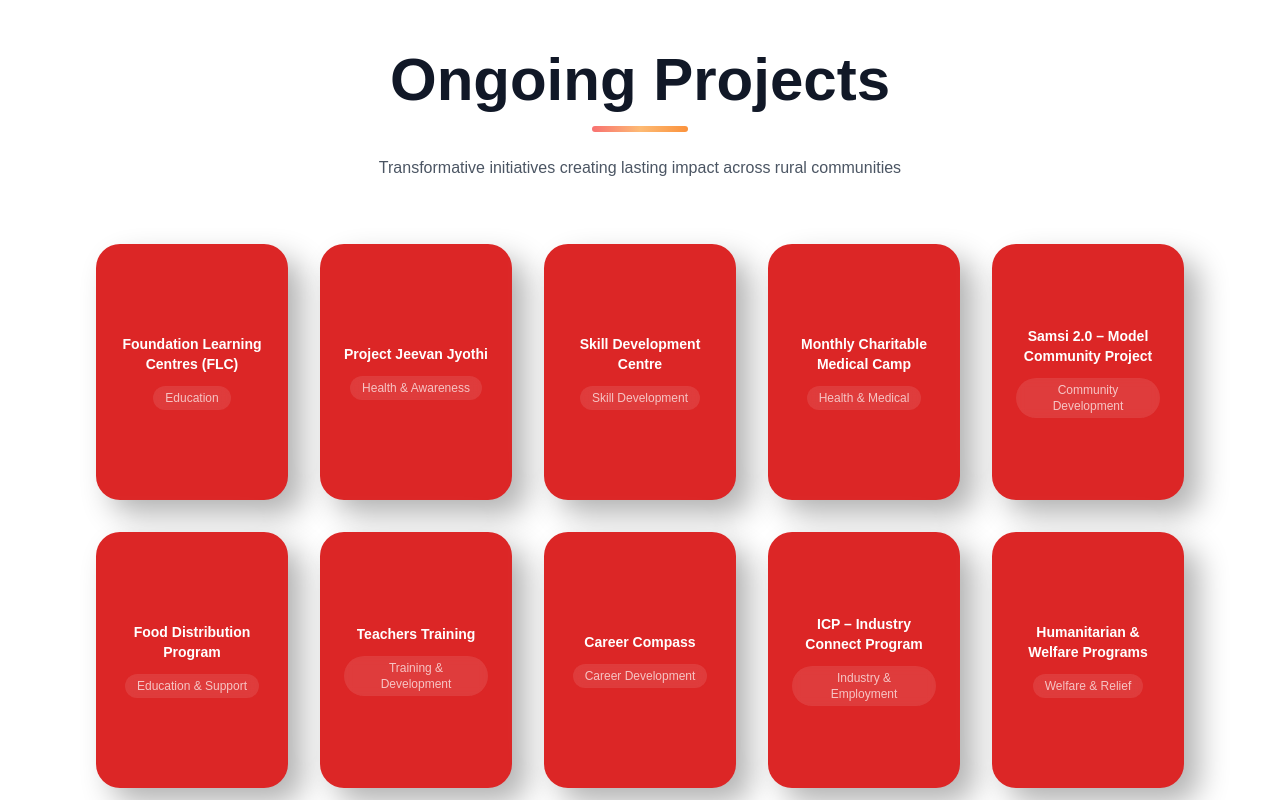
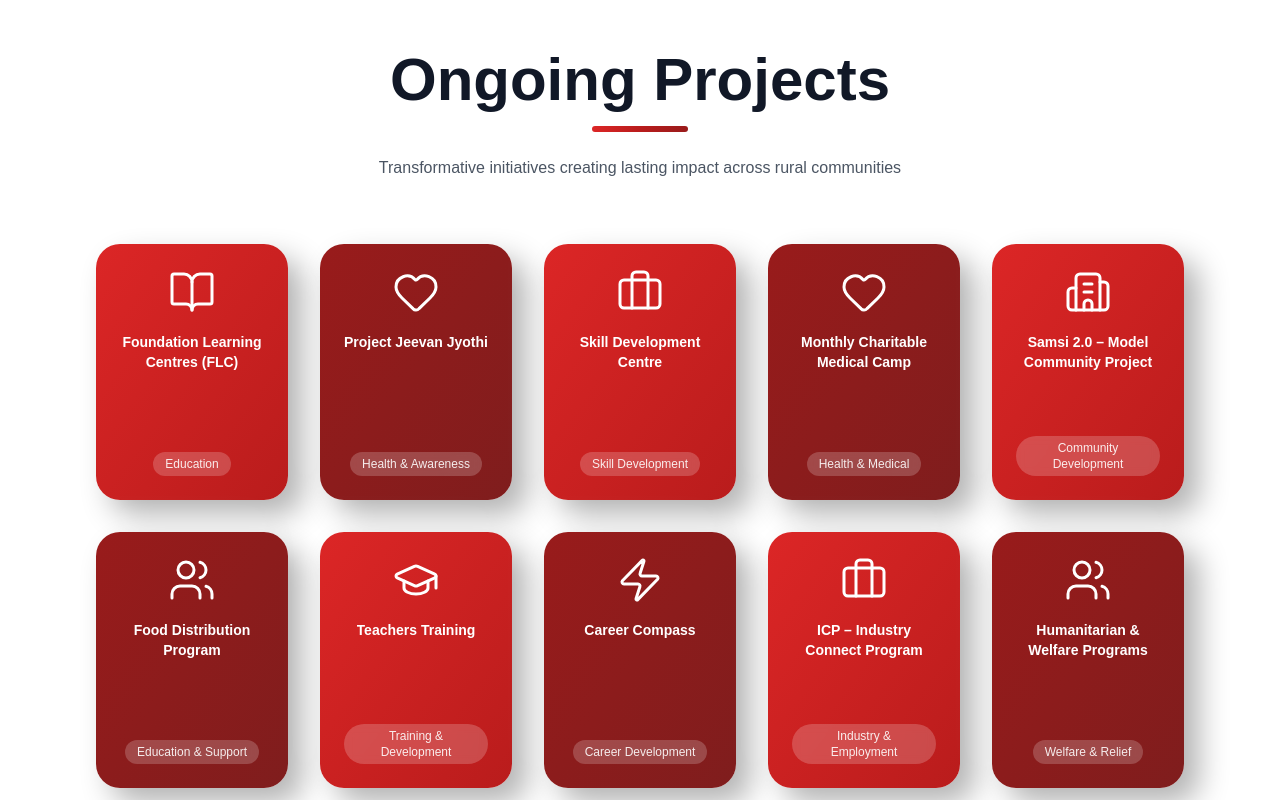
Before and after one commit to muhammed-ijas/candleofhope, a React (Vite) app: page / in a window 1280 px wide. Shown: the part 3400-4200 px from the top of the page. Built offline with nearby package versions, Linux system fonts and the light colour scheme; the HTML template or start-up script is replaced by a standard one; a web font is replaced by a local one.

Commit message:
changes added

```diff
--- a/src/components/Projects.jsx
+++ b/src/components/Projects.jsx
@@ -81,6 +81,17 @@ export default function Projects() {
 
   const expandedData = expandedProject ? projects.find(p => p.id === expandedProject) : null;
 
+  // Function to get card gradient based on index
+  const getCardGradient = (index) => {
+    if (index % 2 === 0) {
+      // Standard red gradient for even indices (0, 2, 4, 6, 8)
+      return 'bg-gradient-to-br from-red-600 to-red-700';
+    } else {
+      // Darker red/crimson gradient for odd indices (1, 3, 5, 7, 9)
+      return 'bg-gradient-to-br from-red-800 to-red-900';
+    }
+  };
+
   return (
     <div className="relative min-h-screen bg-white py-16 sm:py-20 lg:py-24 overflow-hidden">
       {/* Animations */}
@@ -123,7 +134,6 @@ export default function Projects() {
           animation: fadeIn 0.3s ease-out forwards;
         }
         .neumorphic-card {
-          background: #dc2626;
           box-shadow: 15px 15px 30px rgba(0, 0, 0, 0.3),
                       -15px -15px 30px rgba(255, 255, 255, 0.1);
           transition: all 0.3s ease;
@@ -151,7 +161,7 @@ export default function Projects() {
           <h2 className="text-4xl sm:text-5xl lg:text-6xl font-bold leading-tight text-gray-900 mb-4">
             Ongoing Projects
           </h2>
-          <div className="w-24 h-1.5 bg-gradient-to-r from-red-400 via-orange-300 to-orange-400 rounded-full mx-auto mb-6"></div>
+          <div className="w-24 h-1.5 bg-gradient-to-r from-red-600 via-red-700 to-red-800 rounded-full mx-auto mb-6"></div>
           <p className="text-base sm:text-base text-gray-600">
             Transformative initiatives creating lasting impact across rural communities
           </p>
@@ -177,21 +187,20 @@ export default function Projects() {
                   className="w-full"
                 >
                   {/* Card Container */}
-                  <div className="relative rounded-3xl p-6 overflow-hidden transition-all duration-500 neumorphic-card h-64 flex flex-col items-center justify-center">
+                  <div className={`relative rounded-3xl p-6 overflow-hidden transition-all duration-500 neumorphic-card h-64 flex flex-col items-center justify-center ${getCardGradient(idx)}`}>
 
-
-                    {/* Number Badge */}
-                    {/* <div className="text-5xl font-bold text-white/90 mb-2">
-                      {String(project.id).padStart(2, '0')}
-                    </div> */}
+                    {/* Icon */}
+                    <div className="mb-4">
+                      <IconComponent className="w-12 h-12 text-white" strokeWidth={1.5} />
+                    </div>
 
                     {/* Title - Truncated */}
-                    <h4 className="text-white font-bold text-center text-sm line-clamp-2">
+                    <h4 className="text-white font-bold text-center text-sm line-clamp-3 mb-3">
                       {project.title}
                     </h4>
 
                     {/* Category Badge */}
-                    <p className="text-white/70 text-xs mt-3 bg-white/10 px-3 py-1 rounded-full backdrop-blur-sm">
+                    <p className="text-white/90 text-xs mt-auto bg-white/20 px-3 py-1 rounded-full backdrop-blur-sm">
                       {project.category}
                     </p>
                   </div>
@@ -218,7 +227,6 @@ export default function Projects() {
             <div className="sticky top-0 bg-gradient-to-r from-red-600 to-red-700 text-white p-8 flex items-start justify-between rounded-t-3xl">
               <div className="flex-1">
                 <div className="inline-flex items-center gap-2 mb-3">
-
                   <span className="text-xs font-semibold text-red-200 bg-red-900/50 px-3 py-1 rounded-full">
                     {expandedData.category}
                   </span>
@@ -244,8 +252,6 @@ export default function Projects() {
                 </p>
               </div>
 
-
-
               {/* Close Button */}
               <button
                 onClick={() => setExpandedProject(null)}
```
